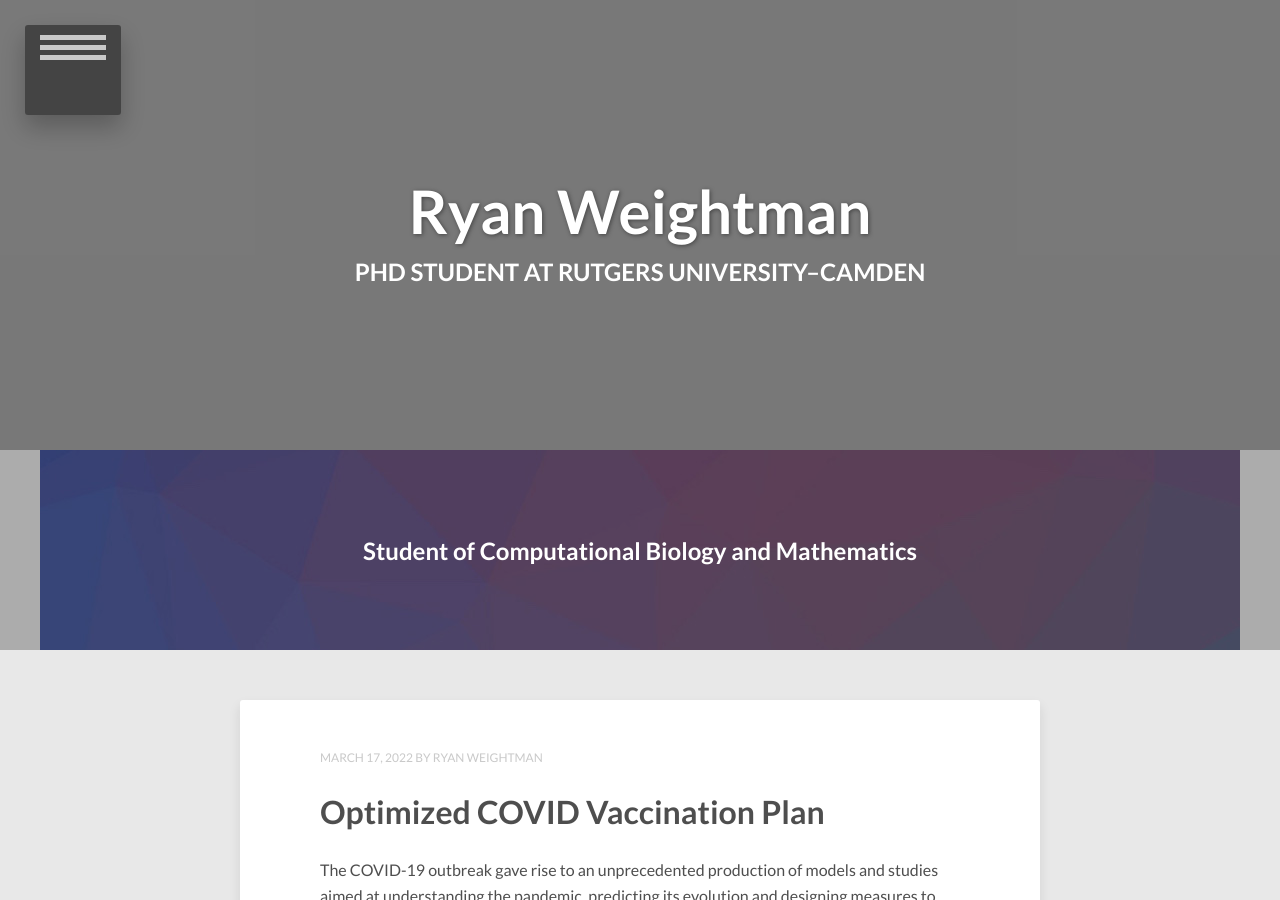
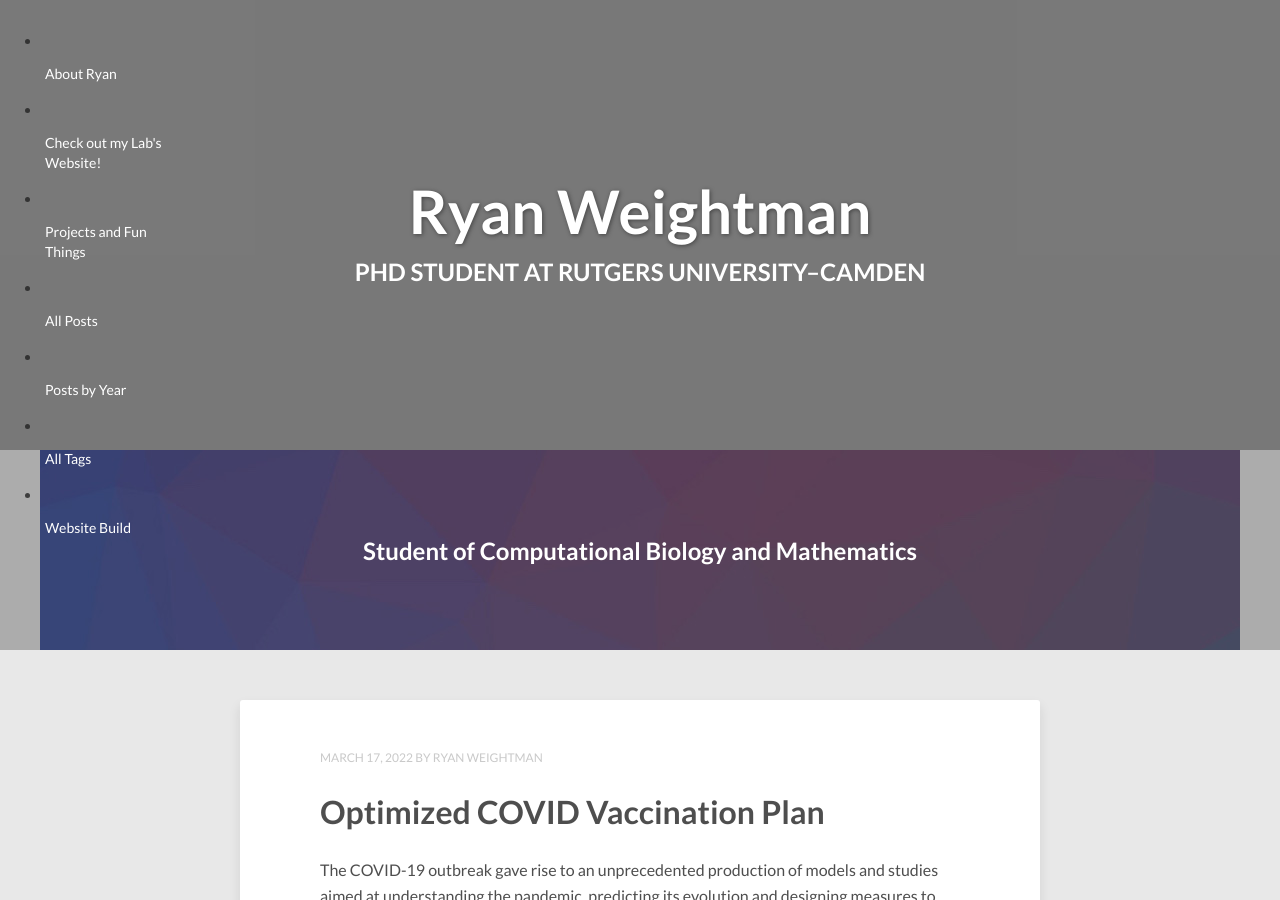
Before and after one commit to RyanJ119/RyanJ119.github.io, a Jekyll site: the page built from index.html, in a window 1280 px wide and 900 px high. Built offline with Jekyll 4.4.1, drawn with Linux system fonts in a browser that asks for light colours; nearby versions of some CDN libraries; the list of posts is cut into pages by our own code.

Commit message:
Update navigation.html

```diff
--- a/_includes/navigation.html
+++ b/_includes/navigation.html
@@ -1,10 +1,10 @@
 <nav id="dl-menu" class="dl-menuwrapper" role="navigation">
-	<button class="dl-trigger">Open Menu</button>
+
 	<ul class="dl-menu">
 		<li><a href="{{ site.url }}/">Home</a></li>
 		<li>
 			<a href="#">Info</a>
-			<ul class="dl-submenu">
+
 				<li>
 					<img src="{{ site.url }}/images/{{ site.owner.avatar }}" alt="{{ site.owner.name }} photo" class="author-photo">
 					<h4>{{ site.owner.name }}</h4>
@@ -47,7 +47,7 @@
 		<li><a href="https://lab-piccoli.github.io">Check out my Lab's Website!</a></li>
 		<li>
 			<a href="#">Projects and Fun Things</a>
-			<ul class="dl-submenu">
+
 				<li><a href="{{ site.url }}/chronposts/">All Posts</a></li>
 				<li><a href="{{ site.url }}/posts/">Posts by Year</a></li>
 				<li><a href="{{ site.url }}/tags/">All Tags</a></li>
```
